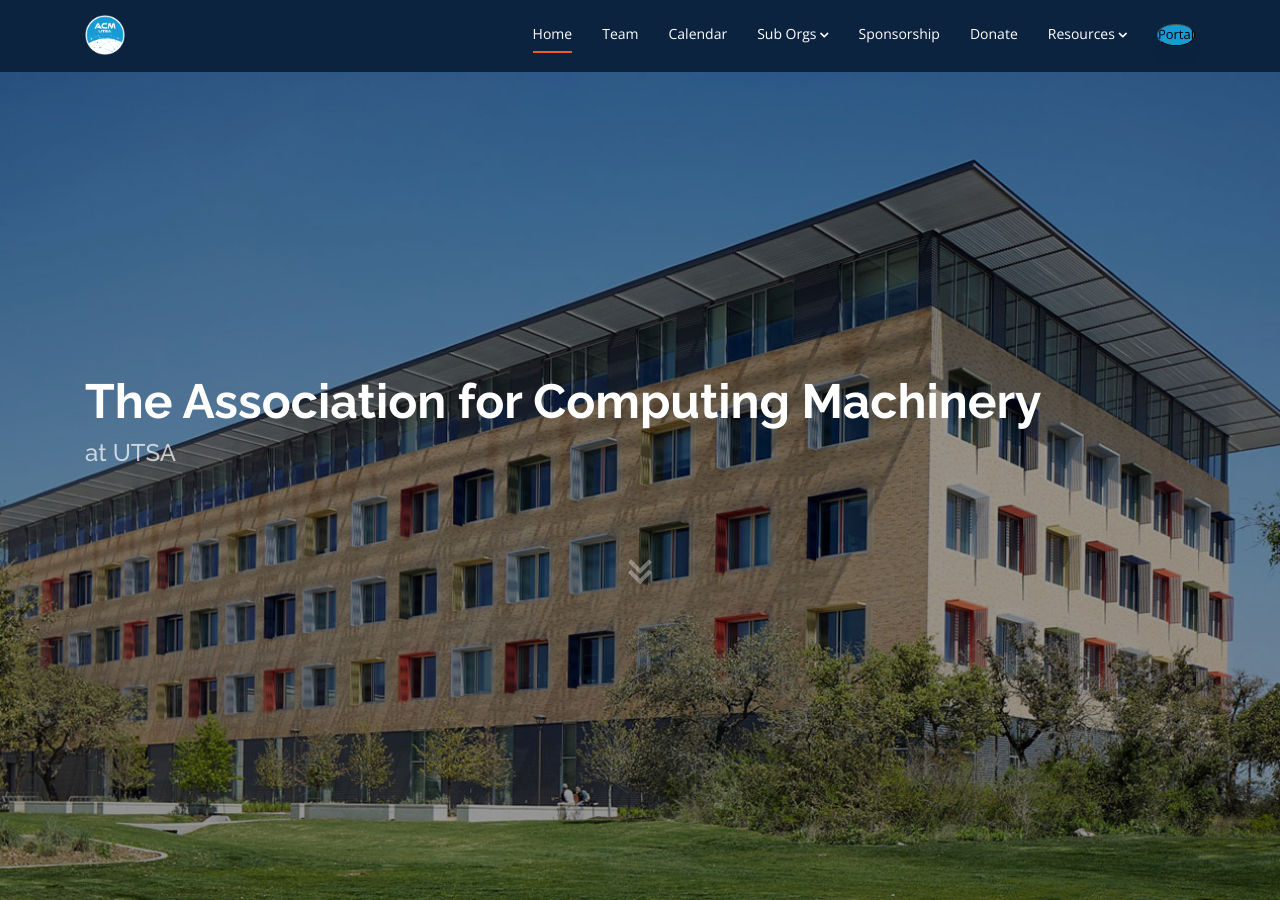
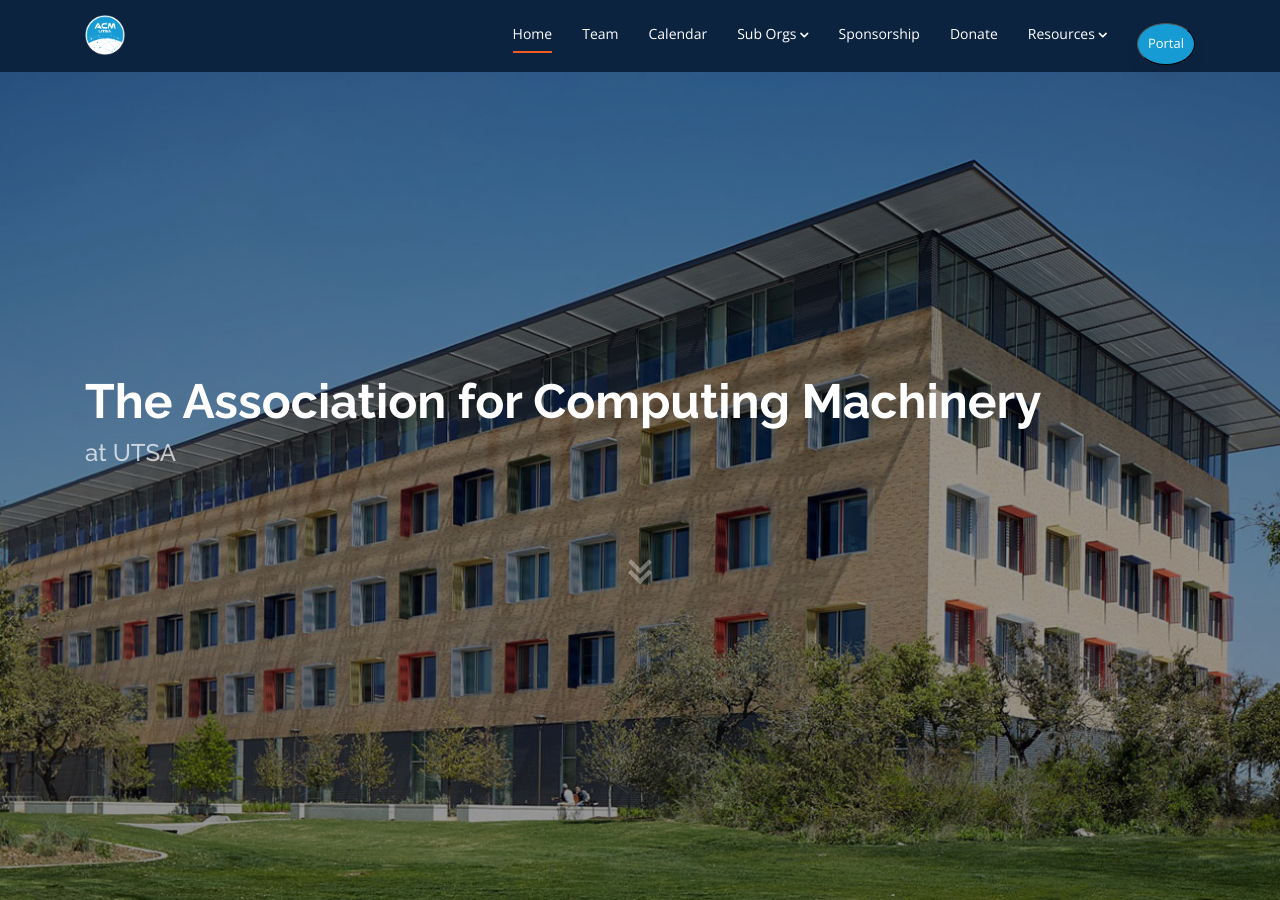
Before and after one commit to acmutsa/acmutsa.github.io, a Jekyll site: the page built from index.html, in a window 1280 px wide and 900 px high. Built offline with Jekyll 4.4.1, drawn with Linux system fonts in a browser that asks for light colours; nearby versions of some CDN libraries; the list of posts is cut into pages by our own code.

Commit message:
Fix Nav Styles

```diff
--- a/_includes/navbar.html
+++ b/_includes/navbar.html
@@ -56,7 +56,7 @@
           </ul>
           <li>
             <a href="https://portal.acmutsa.org">
-              <button style="border-radius: 100%; font-size: small; background-color: #179BD5;">
+              <button style="border-radius: 50%; font-size: small; background-color: #179BD5; color: white; padding: 10px;">
                 Portal
               </button>
             </a>
```
